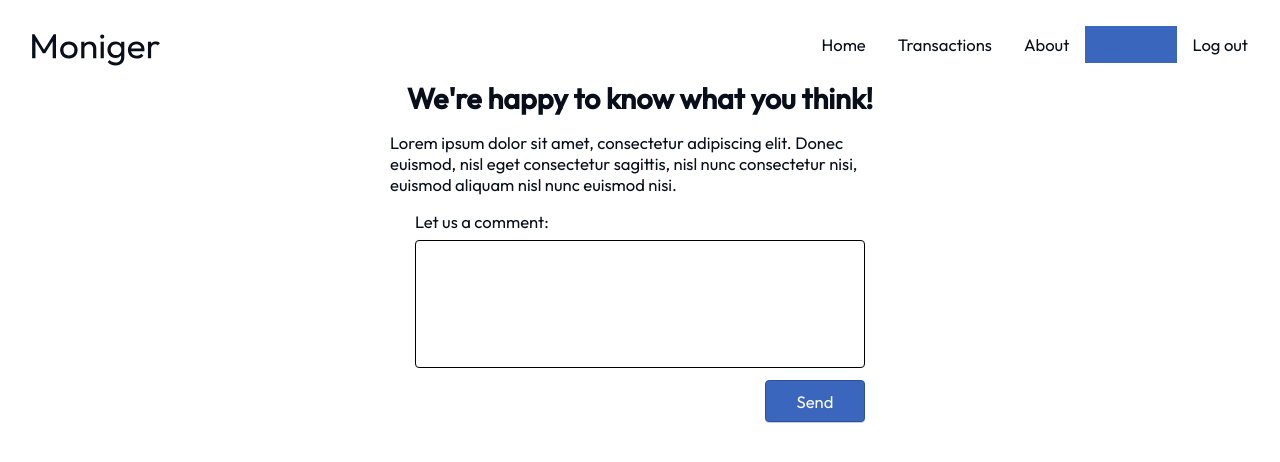
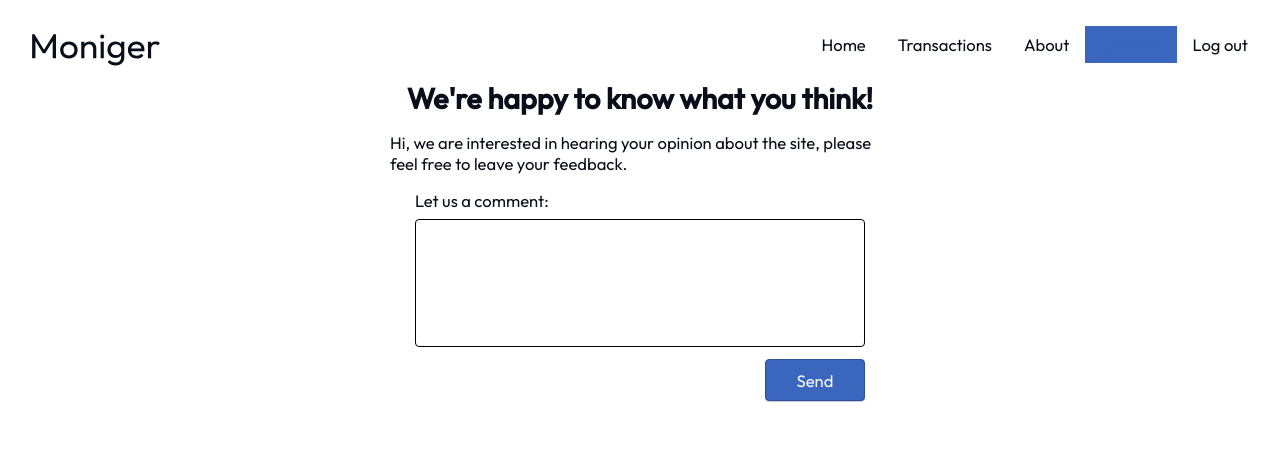
Before and after one commit to JonMenez/alkemy-challange-js, a React (Vite) app in the folder frontend/: page /contact in a window 1280 px wide. Shown: the top 462 px of the page. Built offline with nearby package versions, Linux system fonts and the light colour scheme.

Commit message:
[ADD] writing

```diff
--- a/frontend/src/pages/ContactPage.jsx
+++ b/frontend/src/pages/ContactPage.jsx
@@ -6,9 +6,7 @@ const ContactPage = () => {
         <div className='contact'>
             <h1 className='contact-title'>We're happy to know what you think!</h1>
             <p className='contact-text'>
-                Lorem ipsum dolor sit amet, consectetur adipiscing elit.
-                Donec euismod, nisl eget consectetur sagittis, nisl nunc
-                consectetur nisi, euismod aliquam nisl nunc euismod nisi.
+                Hi, we are interested in hearing your opinion about the site, please feel free to leave your feedback.
             </p>
             <form className='contact-form' action="">
                 <label htmlFor="contact" className="contact-label">Let us a comment:</label>
```
